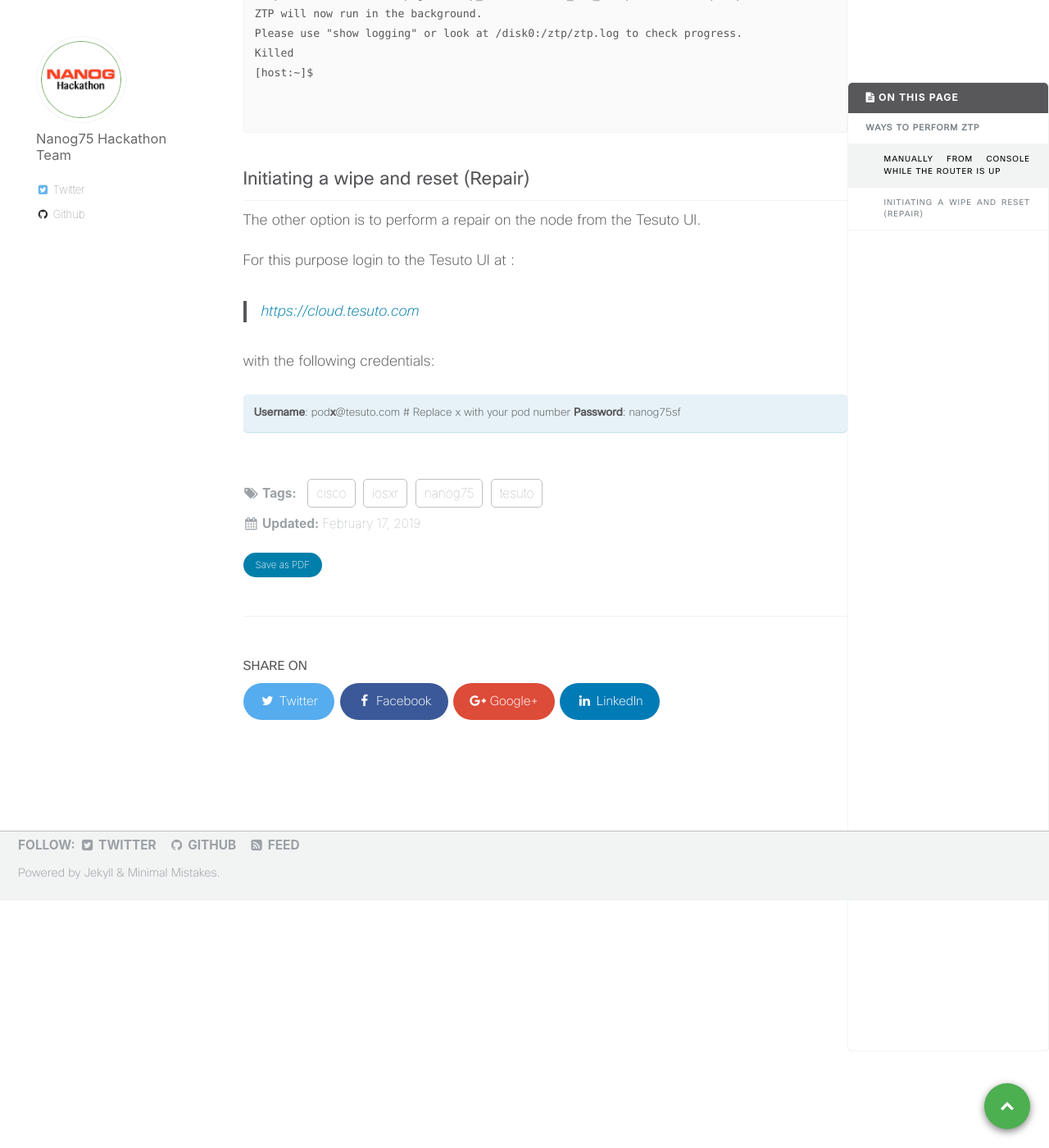
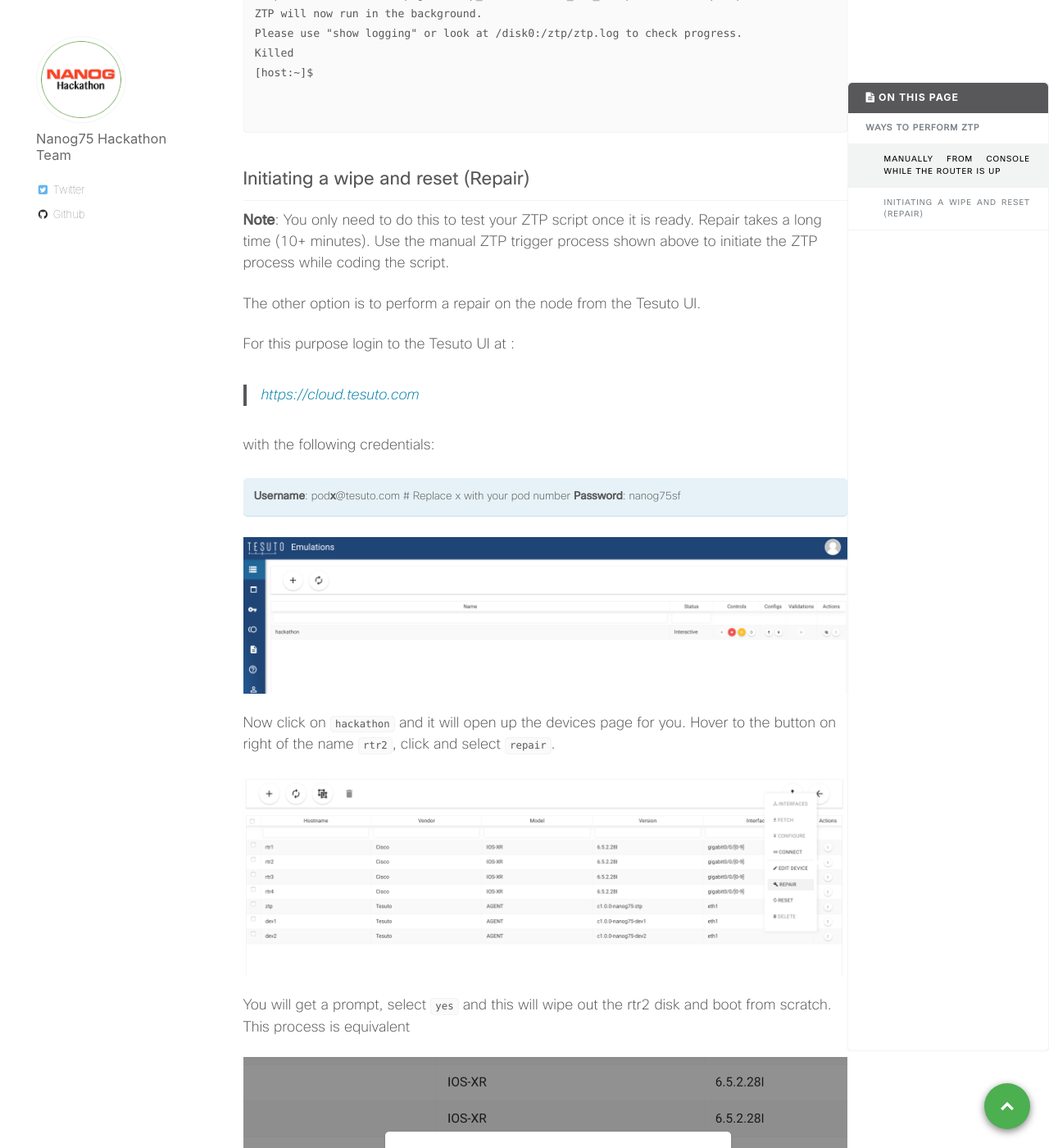
Before and after one commit to nanog75/hackathon, a Jekyll site: the page built from _day0/2019-02-17-step-2-performing-ztp.md, in a window 1280 px wide and 1400 px high, scrolled down 3615 px. Shown: the whole window at 82% size. Built offline with Jekyll 4.4.1, drawn with Linux system fonts in a browser that asks for light colours.

Commit message:
Create 2019-02-17-step-2-performing-ztp.md

```diff
--- a/_day0/2019-02-17-step-2-performing-ztp.md
+++ b/_day0/2019-02-17-step-2-performing-ztp.md
@@ -168,6 +168,8 @@ Killed
 
 ### Initiating a wipe and reset (Repair)
 
+**Note**:  You only need to do this to test your ZTP script once it is ready. Repair takes a long time (10+ minutes). Use the manual ZTP trigger process shown above to initiate the ZTP process while coding the script.
+
 The other option is to perform a repair on the node from the Tesuto UI.
 
 For this purpose login to the Tesuto UI at :
@@ -179,3 +181,19 @@ with the following credentials:
 **Username**: pod**x**@tesuto.com # Replace x with your pod number
 **Password**: nanog75sf
 {: .notice--info}
+
+
+
+![tesuto_repair_1.png]({{site.baseurl}}/images/tesuto_repair_1.png)
+
+
+Now click on `hackathon` and it will open up the devices page for you. Hover to the button on right of the name `rtr2`, click and select `repair`.
+
+
+![tesuto_repair2.png]({{site.baseurl}}/images/tesuto_repair2.png)
+
+
+You will get a prompt, select `yes` and this will wipe out the rtr2 disk and boot from scratch.
+This process is equivalent
+
+![tesuto_repair3.png]({{site.baseurl}}/images/tesuto_repair3.png)
```
